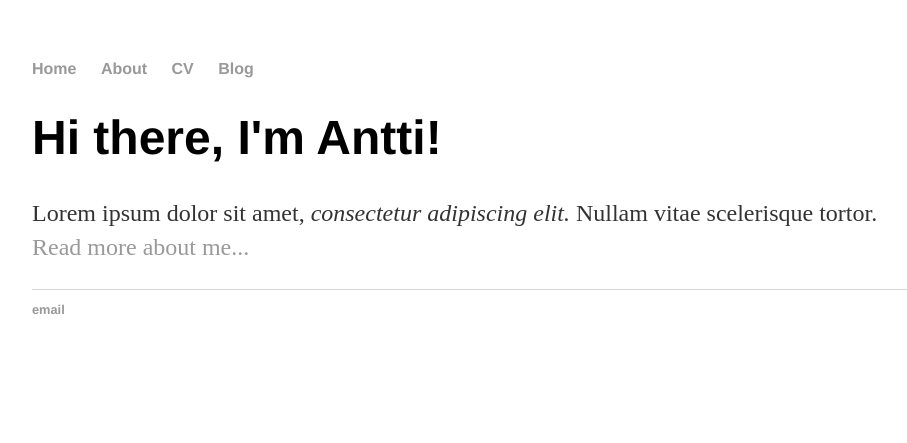
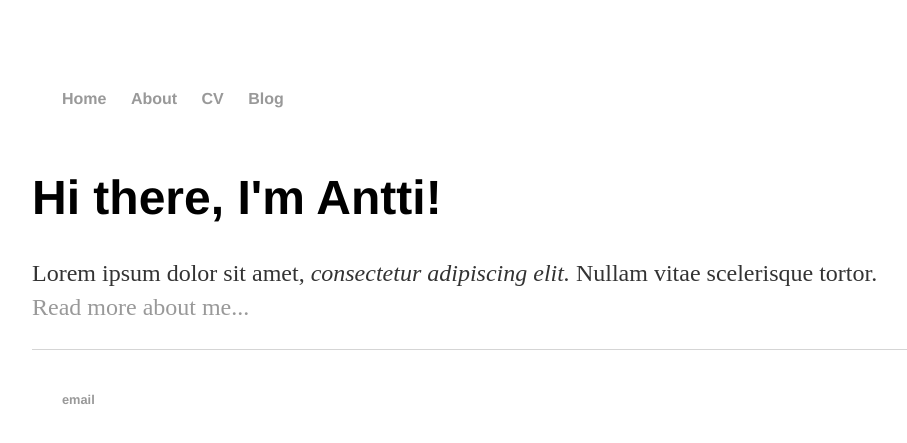
Before and after one commit to plantecophys/plantecophys, a Jekyll site: the page built from index.html, in a window 1280 px wide. Shown: the top 443 px of the page, without its empty margins (160-1067 px from the left). Built offline with Jekyll 4.4.1, drawn with Linux system fonts in a browser that asks for light colours.

Commit message:
Update main.css

```diff
--- a/css/main.css
+++ b/css/main.css
@@ -4,7 +4,7 @@ body {
 }
 nav ul, footer ul {
     font-family:'Helvetica', 'Arial', 'Sans-Serif';
-    padding: 0px;
+    padding: 30px;
     list-style: none;
     font-weight: bold;
 }
```
